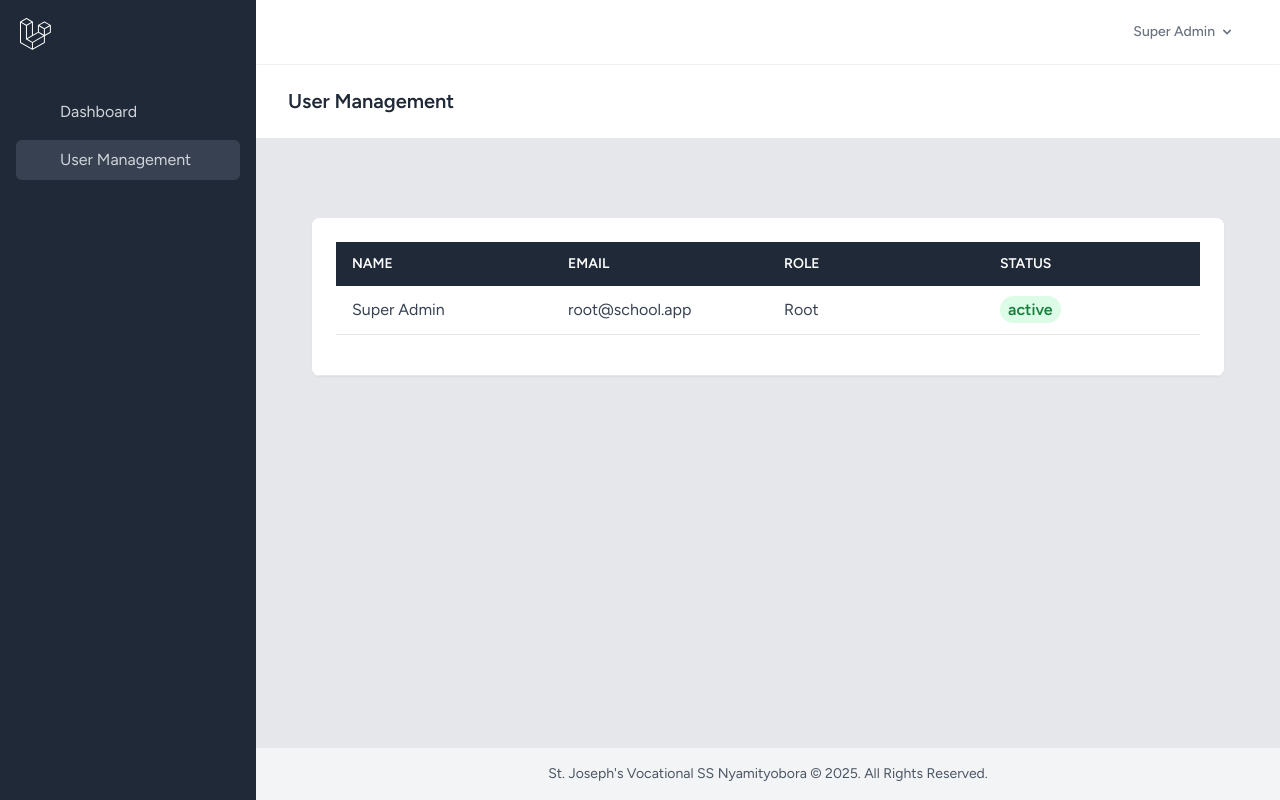
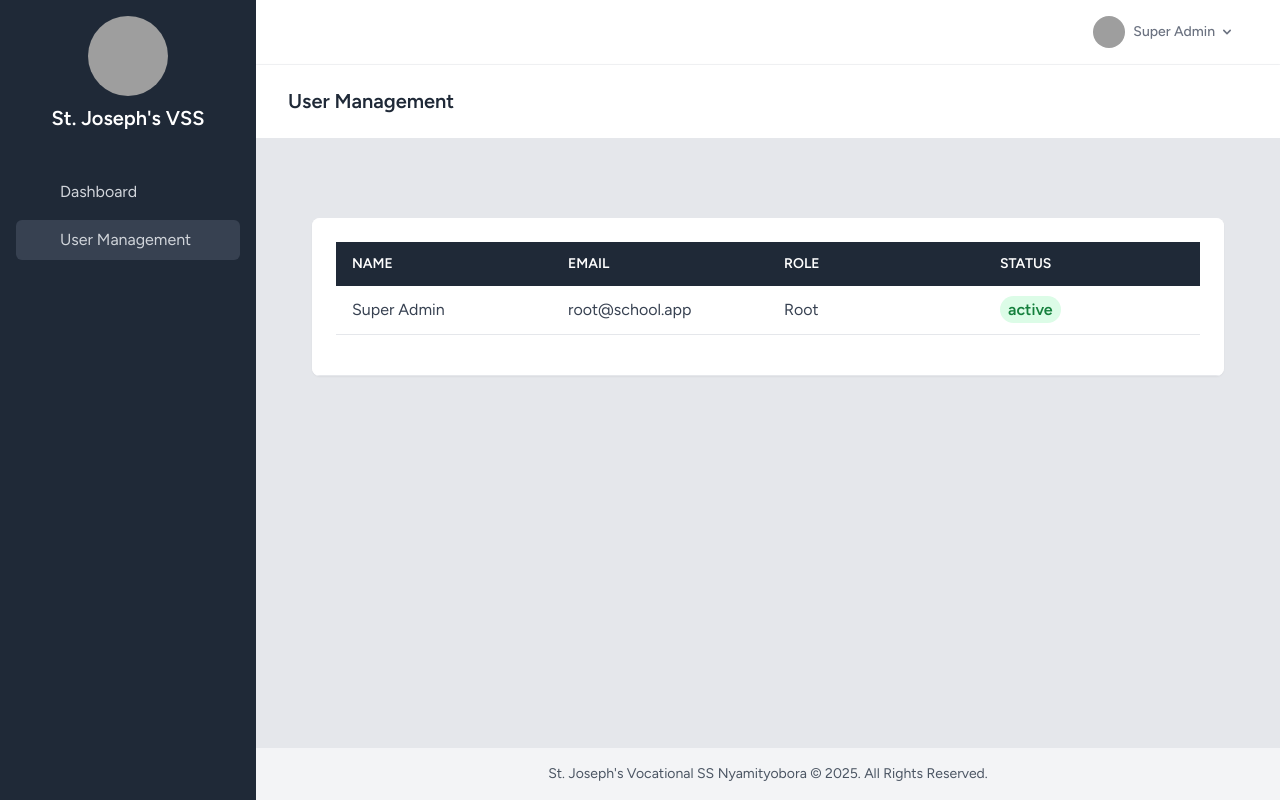
Before and after one commit to Nuwa-Peter/school-management-system, a Laravel app: page /users in a window 1280 px wide. Run offline with Laravel 12, Linux system fonts and the light colour scheme; a user stored in the database is signed in; data comes from the database, SQL or seed files in the repository; style sheets or scripts are compiled from the project's sources; some libraries are stand-ins or nearby versions; grey boxes are pictures that could not be loaded.

Commit message:
fix: Add school logo as favicon
This commit updates the main application layout to use the school's logo as the browser favicon, creating a more consistent and branded user experience.

```diff
--- a/resources/views/layouts/app.blade.php
+++ b/resources/views/layouts/app.blade.php
@@ -6,6 +6,9 @@
         <meta name="csrf-token" content="{{ csrf_token() }}">
 
         <title>{{ config('app.name', 'Laravel') }}</title>
+
+        <!-- Favicon -->
+        <link rel="icon" href="{{ asset('images/logo.png') }}" type="image/png">
 
         <!-- Fonts -->
         <link rel="preconnect" href="https://fonts.bunny.net">
--- a/resources/views/layouts/navigation.blade.php
+++ b/resources/views/layouts/navigation.blade.php
@@ -11,6 +11,7 @@
                 <x-dropdown align="right" width="48">
                     <x-slot name="trigger">
                         <button class="inline-flex items-center px-3 py-2 border border-transparent text-sm leading-4 font-medium rounded-md text-gray-500 bg-white hover:text-gray-700 focus:outline-none transition ease-in-out duration-150">
+                            <img class="h-8 w-8 rounded-full object-cover mr-2" src="{{ Auth::user()->photo ? asset('storage/' . Auth::user()->photo) : 'https://ui-avatars.com/api/?name=' . urlencode(Auth::user()->name) . '&color=7F9CF5&background=EBF4FF' }}" alt="{{ Auth::user()->name }}">
                             <div>{{ Auth::user()->name }}</div>
 
                             <div class="ms-1">
--- a/resources/views/layouts/sidebar.blade.php
+++ b/resources/views/layouts/sidebar.blade.php
@@ -1,7 +1,8 @@
 <aside class="w-64 bg-gray-800 text-white min-h-screen p-4">
-    <div class="mb-10">
+    <div class="mb-10 text-center">
         <a href="{{ route('dashboard') }}">
-            <x-application-logo class="block h-9 w-auto fill-current text-white" />
+            <img src="{{ asset('images/logo.png') }}" alt="School Logo" class="w-20 h-20 mx-auto mb-2 rounded-full">
+            <h1 class="text-xl font-bold text-white">St. Joseph's VSS</h1>
         </a>
     </div>
     <nav>
```
